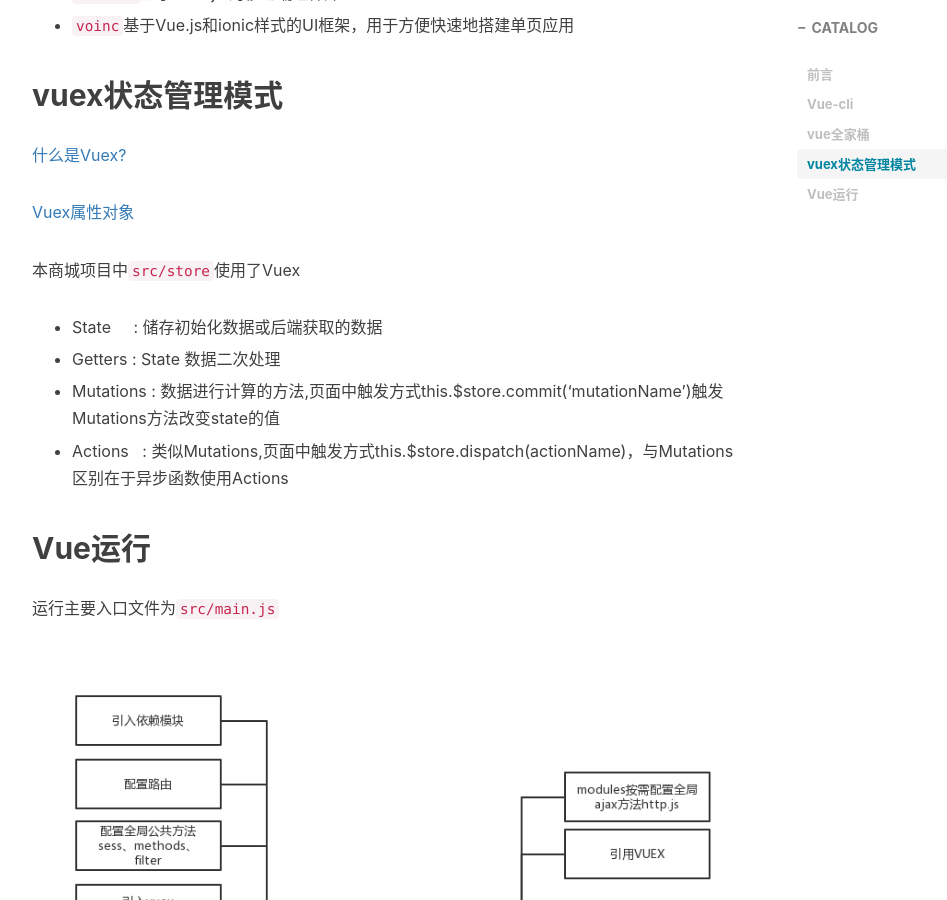
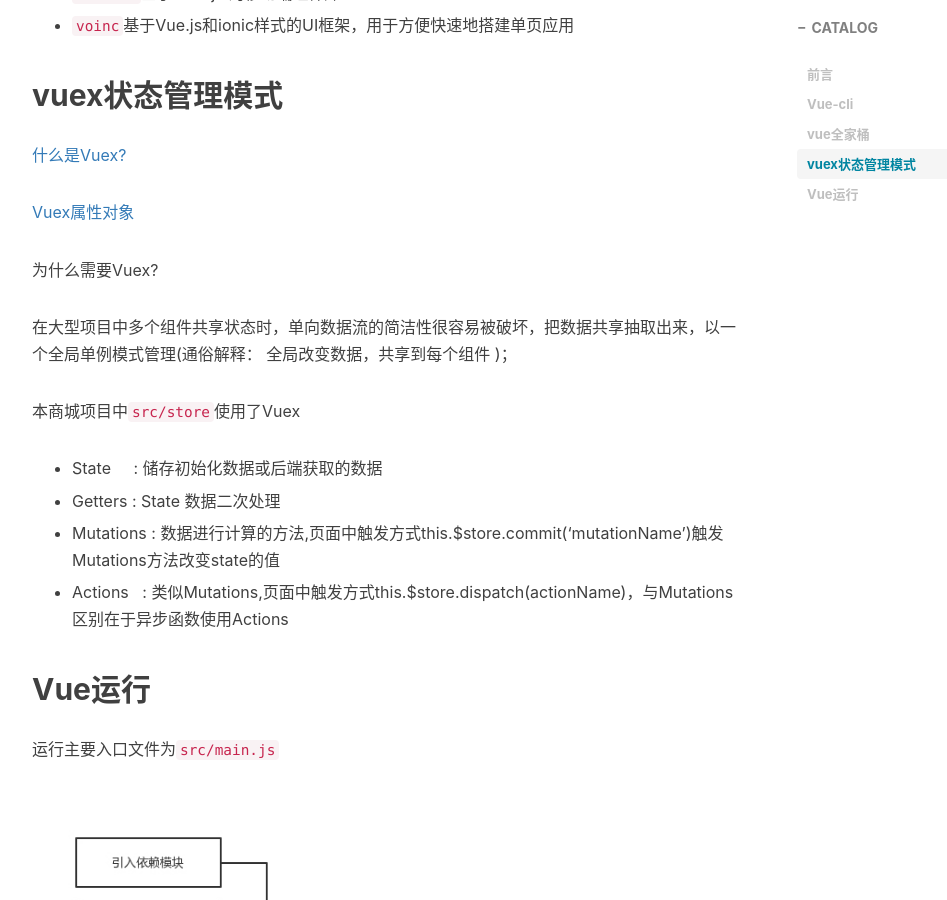
Before and after one commit to devin-huang/devin-huang.github.io, a Jekyll site: the page built from _posts/2018-03-01-Vue全家桶+webpack搭建商城项目.md, in a window 1280 px wide and 900 px high, scrolled down 2873 px. Shown: the whole window, without its empty margins (233-1180 px from the left). Built offline with Jekyll 4.4.1, drawn with Linux system fonts in a browser that asks for light colours; nearby versions of some CDN libraries; comment, search, counter and statistics services are not loaded.

Commit message:
Update 2018-03-01-Vue全家桶+webpack搭建商城项目.md

```diff
--- a/_posts/2018-03-01-Vue全家桶+webpack搭建商城项目.md
+++ b/_posts/2018-03-01-Vue全家桶+webpack搭建商城项目.md
@@ -61,6 +61,10 @@ tags:
 
 [Vuex属性对象](https://www.cnblogs.com/kbnet/p/6938693.html)
 
+为什么需要Vuex?
+
+在大型项目中多个组件共享状态时，单向数据流的简洁性很容易被破坏，把数据共享抽取出来，以一个全局单例模式管理(通俗解释： 全局改变数据，共享到每个组件 )；
+
 本商城项目中`src/store`使用了Vuex
 
 * State      : 储存初始化数据或后端获取的数据
```
